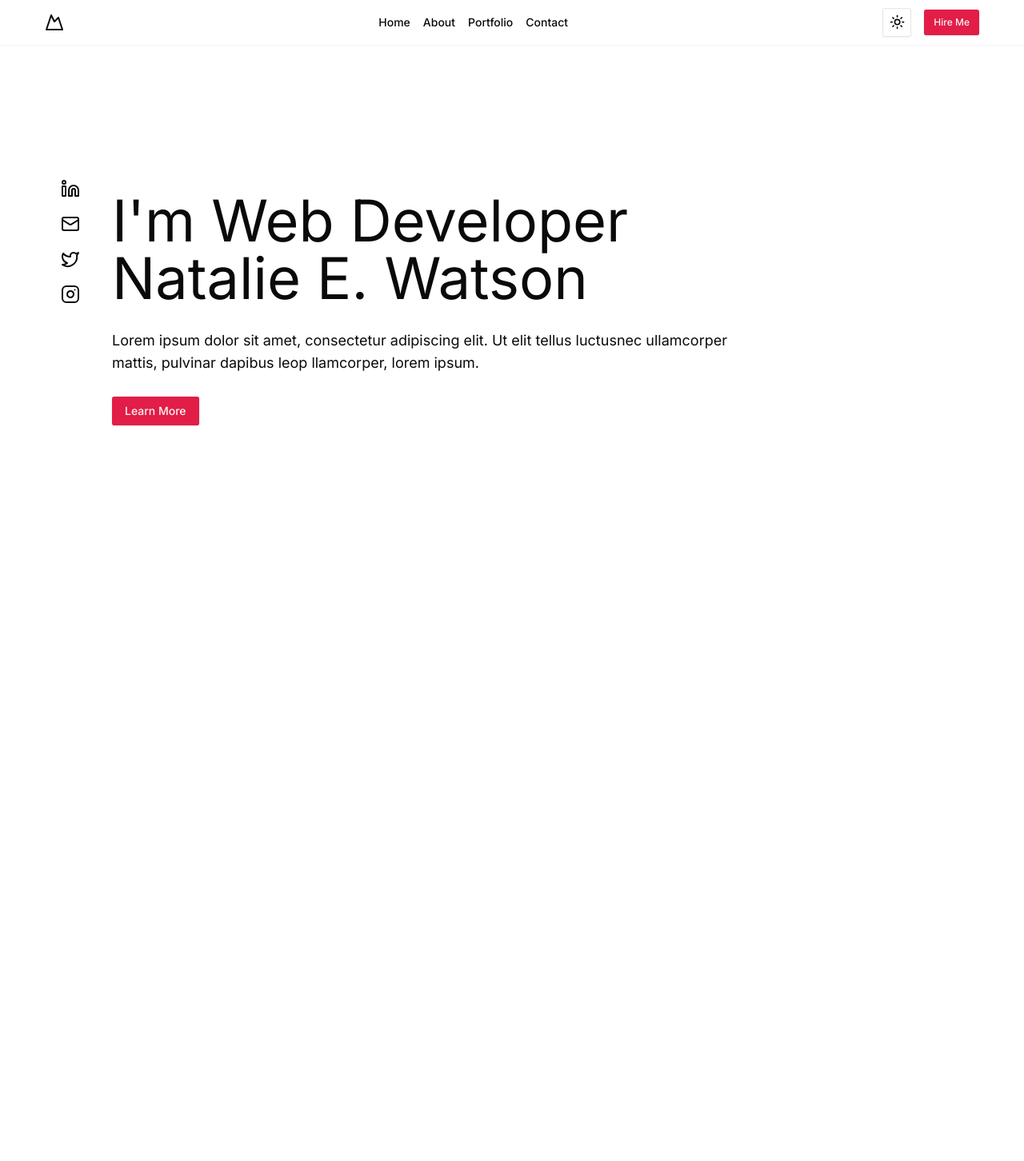
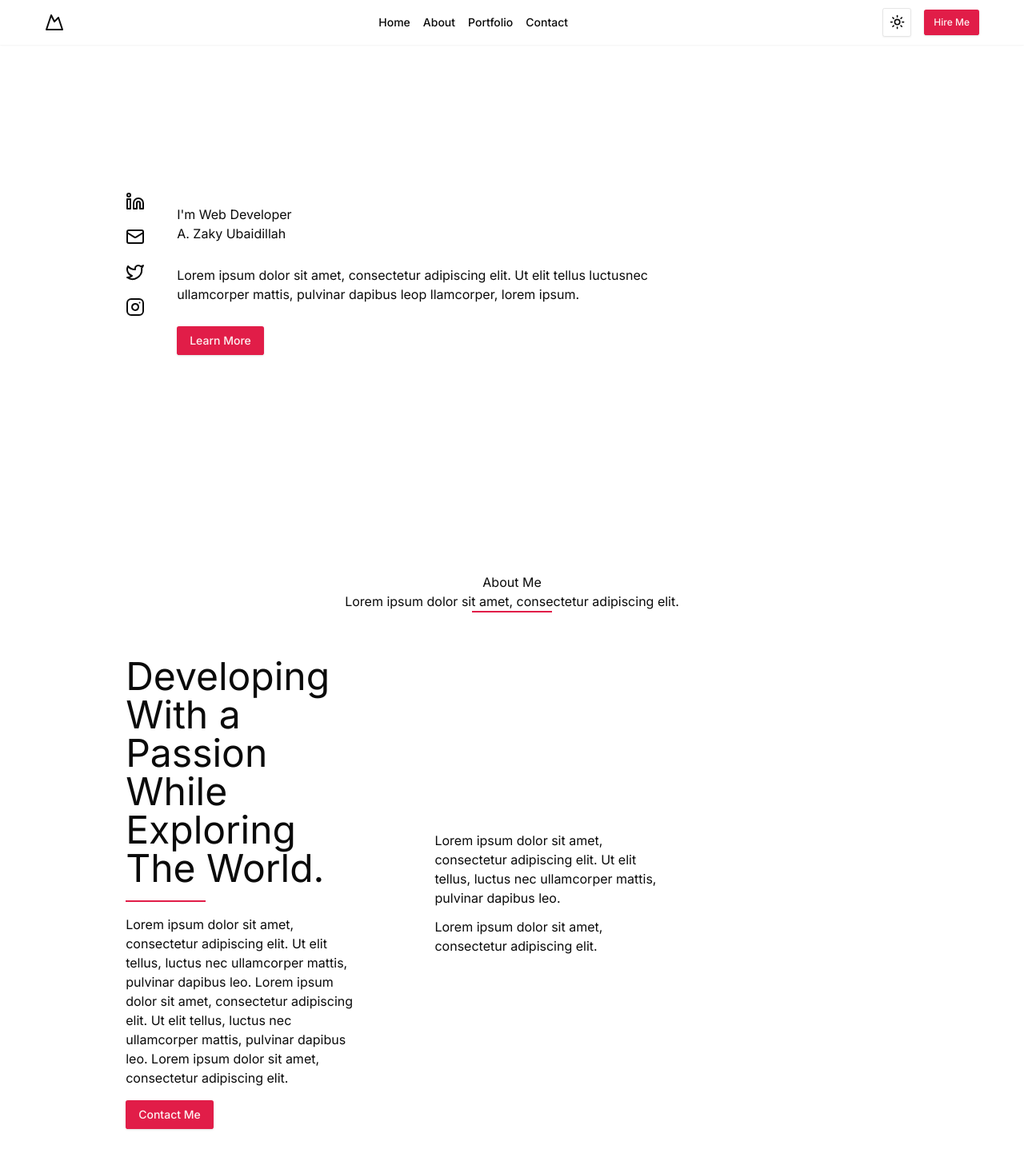
Before and after one commit to CodeWithZaky/my-personal-website-2, a Next.js app: page / in a window 1280 px wide. Shown: the top 1452 px of the page at 80% size. Before the commit the page ends 800 px from the top, so only its background shows below. Built offline with nearby package versions, Linux system fonts and the light colour scheme.

Commit message:
add AboutMe section

```diff
--- a/src/app/page.tsx
+++ b/src/app/page.tsx
@@ -1,27 +1,114 @@
 import { Button } from "@/components/ui/button";
-import { Instagram, Linkedin, Mail, Twitter } from "lucide-react";
+import { Linkedin, Mail } from "lucide-react";
 
 export default function Home() {
   return (
-    <div className="flex w-full items-start justify-start gap-10 py-20 md:px-1">
-      <div className="hidden h-auto flex-col items-center justify-start gap-5 py-16 lg:flex">
+    <>
+      {/* Welcome Page */}
+      <div className="w-full">
+        <div className="flex justify-start items-start gap-10 mx-auto py-24 w-[85%]">
+          <div className="lg:flex flex-col justify-start items-center gap-5 hidden py-16 h-auto">
             <Linkedin />
             <Mail />
             <Twitter />
             <Instagram />
           </div>
-      <div className="flex w-full flex-col items-center justify-start gap-7 md:w-[50%] md:items-start lg:w-[70%] lg:py-20">
-        <p className="flex flex-col text-center text-3xl md:text-start md:text-4xl lg:text-7xl">
-          <span>{"I'm Web Developer"}</span>
-          <span> {"Natalie E. Watson"}</span>
+          <div className="flex flex-col justify-start items-center md:items-start gap-7 lg:py-20 w-full md:w-[50%] lg:w-[70%]">
+            <p className="flex flex-col text-center md:text-start large-sentences">
+              <span>I'm Web Developer</span>
+              <span>A. Zaky Ubaidillah</span>
             </p>
-        <p className="md:text-md text-center text-xs md:text-start lg:text-lg">
-          {
-            "Lorem ipsum dolor sit amet, consectetur adipiscing elit. Ut elit tellus luctusnec ullamcorper mattis, pulvinar dapibus leop llamcorper, lorem ipsum."
-          }
+            <p className="text-center md:text-start normal-sentences">
+              Lorem ipsum dolor sit amet, consectetur adipiscing elit. Ut elit
+              tellus luctusnec ullamcorper mattis, pulvinar dapibus leop
+              llamcorper, lorem ipsum.
             </p>
             <Button>Learn More</Button>
           </div>
         </div>
+      </div>
+      {/* About Page */}
+      <div className="bg-background/70 w-full">
+        <div className="flex flex-col justify-start items-center space-y-14 mx-auto py-24 w-[85%]">
+          <div className="flex flex-col justify-start items-center text-center">
+            <p className="medium-sentences">About Me</p>
+            <p className="normal-sentences">
+              Lorem ipsum dolor sit amet, consectetur adipiscing elit.
+            </p>
+            <div className="bg-primary w-[100px] h-[2px]" />
+          </div>
+          <div className="flex lg:flex-row flex-col justify-between items-center gap-5">
+            <div className="flex flex-col gap-4 w-full lg:w-[30%]">
+              <h1 className="text-xl md:text-3xl lg:text-5xl">
+                Developing With a Passion While Exploring The World.
+              </h1>
+              <div className="bg-primary w-[100px] h-[2px]" />
+              <p className="normal-sentences">
+                Lorem ipsum dolor sit amet, consectetur adipiscing elit. Ut elit
+                tellus, luctus nec ullamcorper mattis, pulvinar dapibus leo.
+                Lorem ipsum dolor sit amet, consectetur adipiscing elit. Ut elit
+                tellus, luctus nec ullamcorper mattis, pulvinar dapibus leo.
+                Lorem ipsum dolor sit amet, consectetur adipiscing elit.
+              </p>
+              <Button className="w-fit">Contact Me</Button>
+            </div>
+            <div className="flex md:flex-row flex-col justify-end items-center gap-7 md:gap-3 w-full lg:w-[60%]">
+              <div className="flex flex-col items-center gap-3 w-full md:w-[50%]">
+                <p className="normal-sentences">
+                  Lorem ipsum dolor sit amet, consectetur adipiscing elit. Ut
+                  elit tellus, luctus nec ullamcorper mattis, pulvinar dapibus
+                  leo.
+                </p>
+                <p className="normal-sentences">
+                  Lorem ipsum dolor sit amet, consectetur adipiscing elit.
+                </p>
+              </div>
+              <div className="flex justify-start md:justify-end items-center w-full md:w-[50%]">
+                <div className="border-image border-test rounded-md w-[80%] h-[300px]"></div>
+              </div>
+            </div>
+          </div>
+        </div>
+      </div>
+    </>
   );
 }
+
+const Instagram = () => {
+  return (
+    <svg
+      xmlns="http://www.w3.org/2000/svg"
+      width="24"
+      height="24"
+      viewBox="0 0 24 24"
+      fill="none"
+      stroke="currentColor"
+      strokeWidth="2"
+      strokeLinecap="round"
+      strokeLinejoin="round"
+      className="lucide lucide-instagram"
+    >
+      <rect width="20" height="20" x="2" y="2" rx="5" ry="5" />
+      <path d="M16 11.37A4 4 0 1 1 12.63 8 4 4 0 0 1 16 11.37z" />
+      <line x1="17.5" x2="17.51" y1="6.5" y2="6.5" />
+    </svg>
+  );
+};
+const Twitter = () => {
+  return (
+    <svg
+      xmlns="http://www.w3.org/2000/svg"
+      width="24"
+      height="24"
+      viewBox="0 0 24 24"
+      fill="none"
+      stroke="currentColor"
+      strokeWidth="2"
+      strokeLinecap="round"
+      strokeLinejoin="round"
+      className="lucide lucide-twitter"
+    >
+      <path d="M22 4s-.7 2.1-2 3.4c1.6 10-9.4 17.3-18 11.6 2.2.1 4.4-.6 6-2C3 15.5.5 9.6 3 5c2.2 2.6 5.6 4.1 9 4-.9-4.2 4-6.6 7-3.8 1.1 0 3-1.2 3-1.2z" />
+    </svg>
+  );
+};
```
Lines whose indentation alone changed are shown as unchanged.
